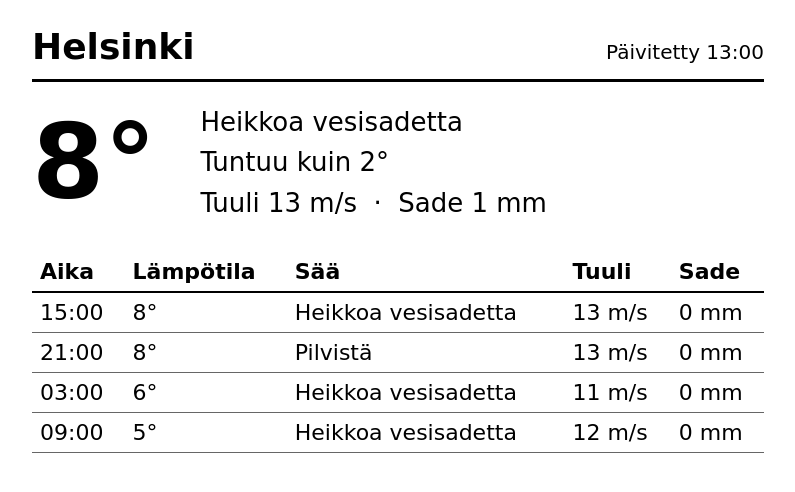
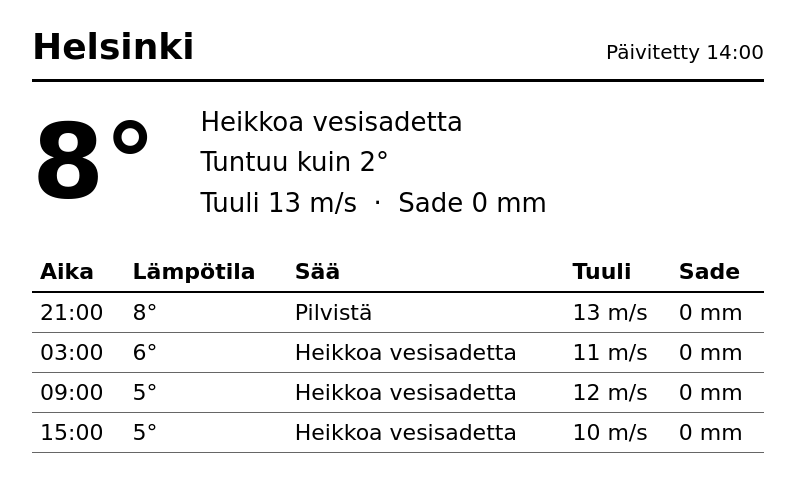
Before and after one commit to github-0/fmi2trmnl, a plain HTML site: page docs/index.html in a window 1280 px wide. Shown: the whole page, without its empty margins (2-797 px from the left). Drawn offline with Linux system fonts and the light colour scheme.

Commit message:
Update weather pages

```diff
--- a/docs/index.html
+++ b/docs/index.html
@@ -36,7 +36,7 @@
   <div class="page">
     <div class="header">
       <span class="place">Helsinki</span>
-      <span class="updated">Päivitetty 13:00</span>
+      <span class="updated">Päivitetty 14:00</span>
     </div>
 
     <div class="now">
@@ -44,7 +44,7 @@
       <div class="now-details">
         Heikkoa vesisadetta<br>
         Tuntuu kuin 2°<br>
-        Tuuli 13 m/s &nbsp;·&nbsp; Sade 1 mm
+        Tuuli 13 m/s &nbsp;·&nbsp; Sade 0 mm
       </div>
     </div>
 
@@ -53,14 +53,6 @@
         <tr><th>Aika</th><th>Lämpötila</th><th>Sää</th><th>Tuuli</th><th>Sade</th></tr>
       </thead>
       <tbody>
-        <tr>
-          <td>15:00</td>
-          <td>8°</td>
-          <td>Heikkoa vesisadetta</td>
-          <td>13 m/s</td>
-          <td>0 mm</td>
-        </tr>
-
         <tr>
           <td>21:00</td>
           <td>8°</td>
@@ -84,6 +76,14 @@
           <td>12 m/s</td>
           <td>0 mm</td>
         </tr>
+
+        <tr>
+          <td>15:00</td>
+          <td>5°</td>
+          <td>Heikkoa vesisadetta</td>
+          <td>10 m/s</td>
+          <td>0 mm</td>
+        </tr>
       </tbody>
     </table>
   </div>
```
Also changed, not shown: docs/inkplate.html (+10 -10 lines).
